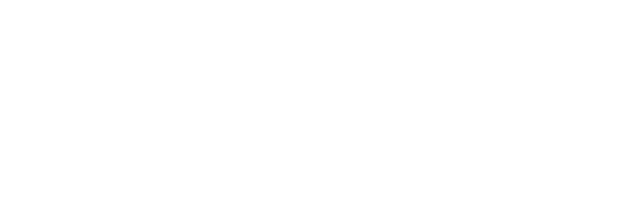
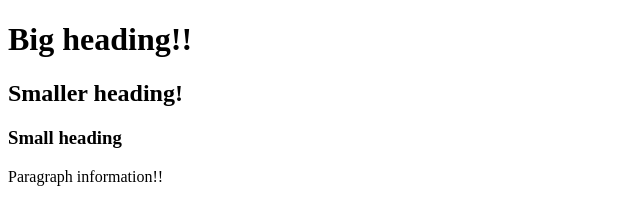
Before and after one commit to pollynaneva/pollynaneva.github.io, a plain HTML site: page index.html in a window 1280 px wide. Shown: the whole page, without its empty margins (0-640 px from the left). Drawn offline with Linux system fonts and the light colour scheme.

Commit message:
messing around with stuff on the website

```diff
--- a/index.html
+++ b/index.html
@@ -5,5 +5,17 @@
         <title>Test :)</title>
     </head>
     <body>
+    <h1>
+        Big heading!!
+    </h1>
+    <h2>
+        Smaller heading!
+    </h2>
+    <h3>
+        Small heading
+    </h3>
+    <p>
+        Paragraph information!!
+    </p>
     </body>
 </html>
```
